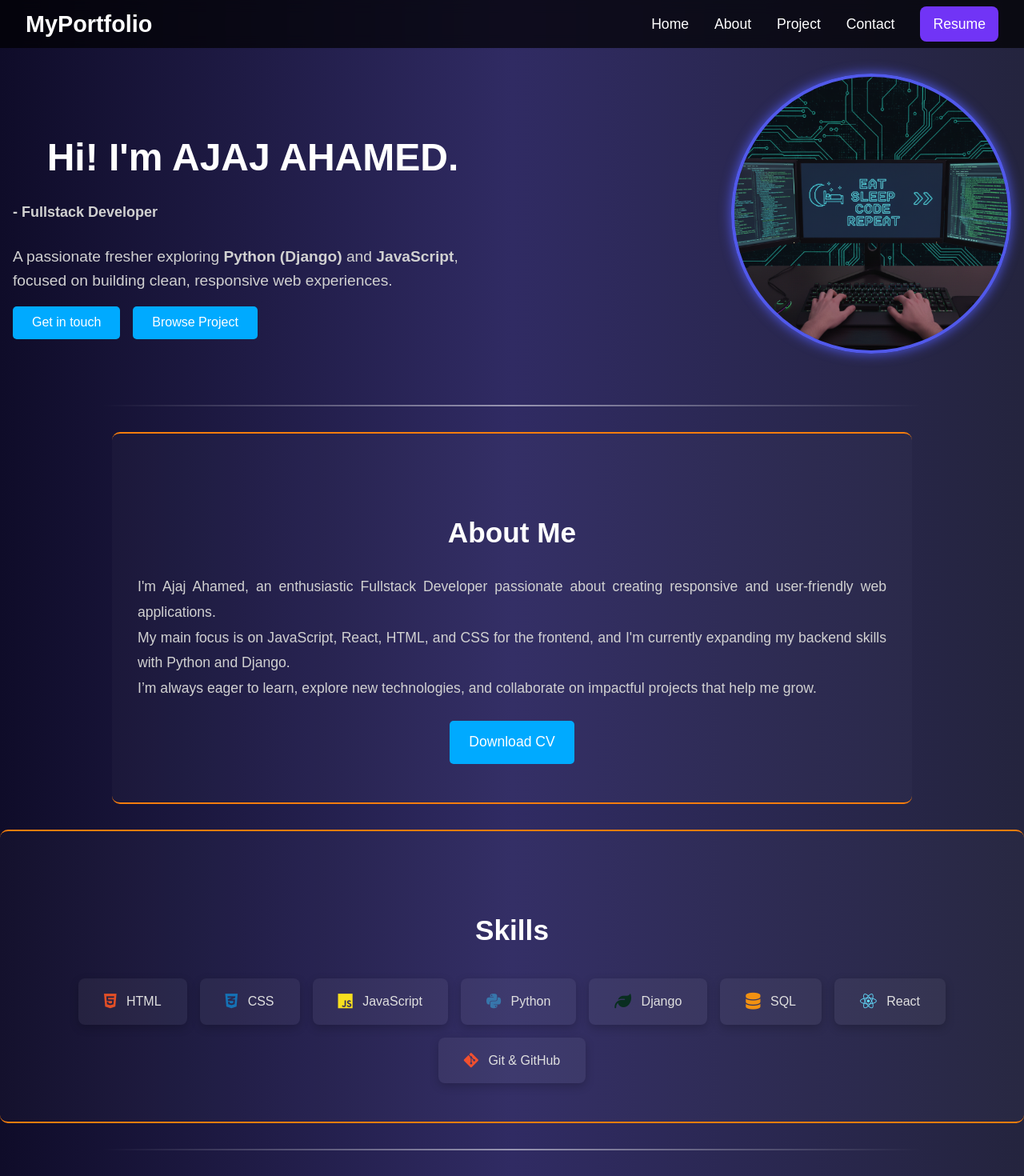
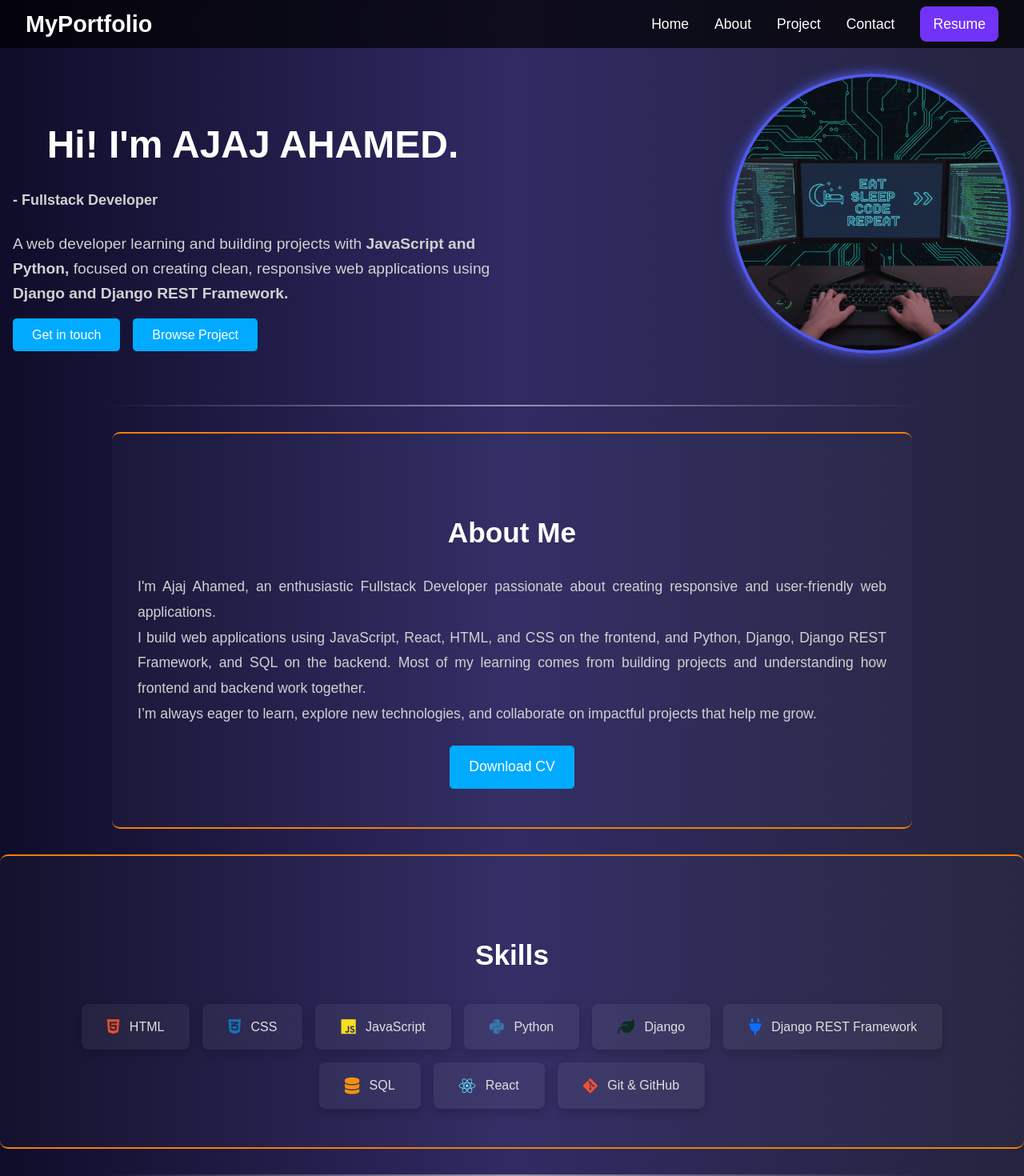
Before and after one commit to ahamedajaj01/MyPortfolio, a React (Vite) app: page / in a window 1280 px wide. Shown: the top 1470 px of the page at 80% size. Built offline with nearby package versions, Linux system fonts and the light colour scheme; no server answers.

Commit message:
updated portfolio detail

```diff
--- a/src/App.jsx
+++ b/src/App.jsx
@@ -91,11 +91,10 @@ function App() {
                 <strong>- Fullstack Developer</strong>
               </p>
               <br />
-              <p>
-                A passionate fresher exploring
-                <strong> Python (Django)</strong> and{" "}
-                <strong>JavaScript</strong>, focused on building clean,
-                responsive web experiences.
+                <p>
+                A web developer learning and building projects with
+                <strong> JavaScript and Python,</strong> focused on creating clean, responsive web{" "}
+                applications using<strong> Django and Django REST Framework.</strong>
               </p>
               <a href="#contact">
                 <button className="get-in-touch">Get in touch</button>
@@ -118,9 +117,10 @@ function App() {
               about creating responsive and user-friendly web applications.
             </p>
             <p>
-              My main focus is on JavaScript, React, HTML, and CSS for the
-              frontend, and I'm currently expanding my backend skills with
-              Python and Django.
+              I build web applications using JavaScript, React, HTML, and CSS on
+              the frontend, and Python, Django, Django REST Framework, and SQL
+              on the backend. Most of my learning comes from building projects
+              and understanding how frontend and backend work together.
             </p>
             <p>
               I’m always eager to learn, explore new technologies, and
@@ -177,6 +177,13 @@ function App() {
             >
               <i className="fa-solid fa-leaf" style={{ color: "#092e20" }}></i>{" "}
               Django
+            </div>
+            <div
+              className="skill-box"
+              data-tooltip="Powerful toolkit for building Web APIs in Django"
+            >
+              <i className="fa-solid fa-plug" style={{ color: "#0d6efd" }}></i>{" "}
+              Django REST Framework
             </div>
 
             <div
@@ -306,7 +313,9 @@ function App() {
           <div className="project-grid">
             <div className="project-level-name">Full-Stack Project</div>
             <strong>Chat Application</strong>
-            <p>React · Django · Django REST · WebSockets · Redis · PostgreSQL</p>
+            <p>
+              React · Django · Django REST · WebSockets · Redis · PostgreSQL
+            </p>
             <br />
             <div className="project-image">
               <img src={chatapp} alt="new project" />
```
